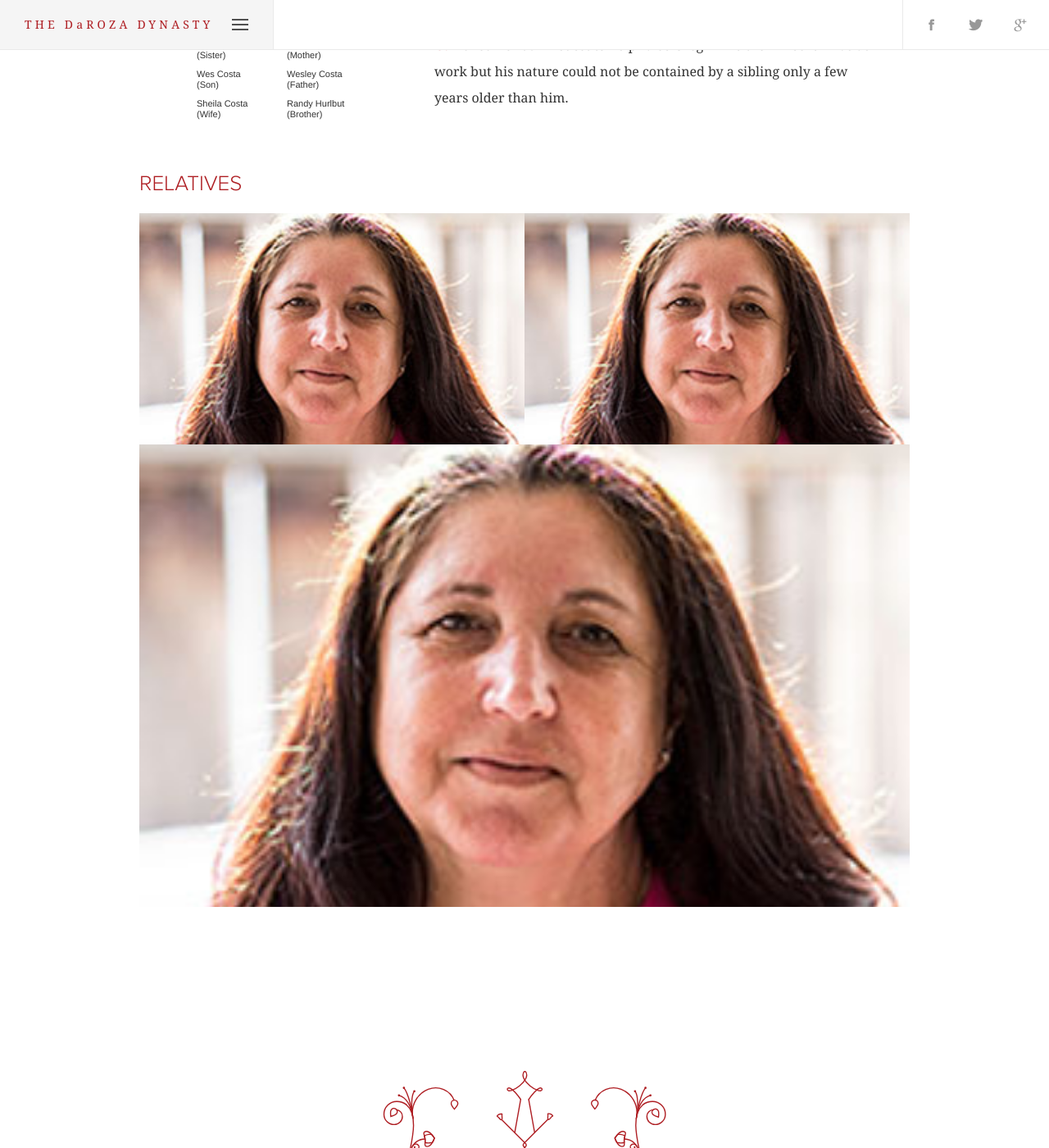
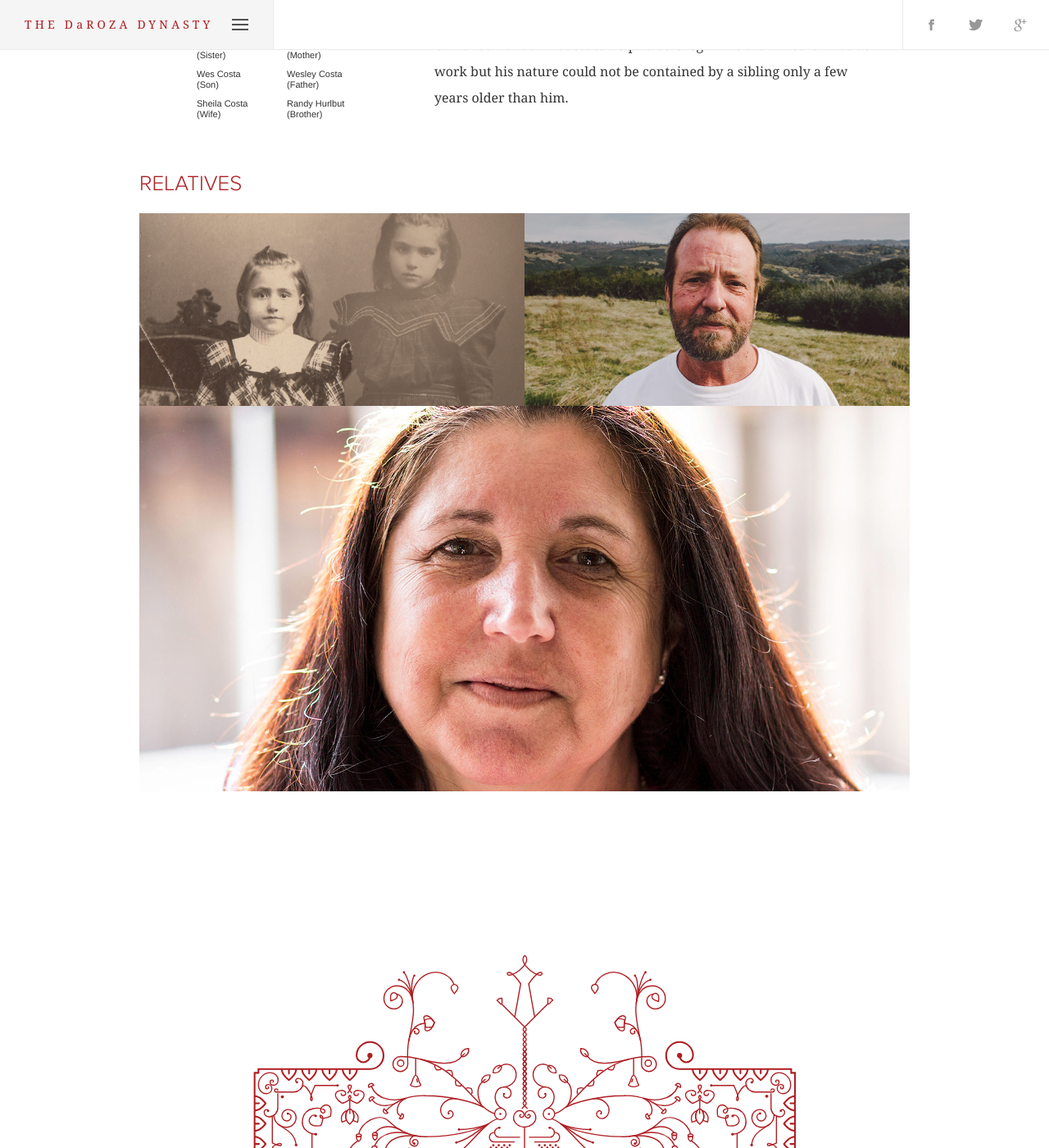
Before and after one commit to travisneilson/DaRoza, a Jekyll site: the page built from _posts/2013-11-23-julia-coster.html, in a window 1280 px wide and 1400 px high, scrolled down 1525 px. Shown: the whole window at 82% size. Built offline with Jekyll 4.4.1, drawn with Linux system fonts in a browser that asks for light colours.

Commit message:
small change to relatives section

```diff
--- a/_posts/2013-11-23-julia-coster.html
+++ b/_posts/2013-11-23-julia-coster.html
@@ -74,9 +74,9 @@ htmlclass: page-profile julia-coster
     <h3>Relatives</h3>
 
     <div class="relatives-grid">
-      <a href="" class="relatives-grid-unit-1" style="background-image: url(/assets/img/card-thumbs/gail-haggard.jpg);" data-relation="His Sister"></a>
-      <a href="" class="relatives-grid-unit-1" style="background-image: url(/assets/img/card-thumbs/gail-haggard.jpg);" data-relation="His Mother"></a>
-      <a href="" class="relatives-grid-unit-3" style="background-image: url(/assets/img/card-thumbs/gail-haggard.jpg);" data-relation="His Wife"></a>
+      <a href="" class="relatives-grid-unit-1" style="background-image: url(/assets/img/julia/portrait-julia.jpg);" data-relation="His Sister"></a>
+      <a href="" class="relatives-grid-unit-1" style="background-image: url(/assets/img/greg/portrait-greg.jpg);" data-relation="His Mother"></a>
+      <a href="" class="relatives-grid-unit-3" style="background-image: url(/assets/img/gail/portrait-gail-header.jpg);" data-relation="His Wife"></a>
     </div>
 
   </section>
--- a/assets/sass/3-layouts/single.sass
+++ b/assets/sass/3-layouts/single.sass
@@ -186,7 +186,7 @@ figure.four-by-four
 
     .relatives-grid-unit-1
       background:
-        color: pink
+        color: #ccc
         size: 100% auto
         position: center
         repeat: no-repeat
@@ -213,7 +213,7 @@ figure.four-by-four
         display: block
         position: relative
         width: 100%
-        padding-top: 60%
+        padding-top: 50%
 
     .relative-title
       +position(absolute, 0 0px 0px 0px)
```
Also changed, not shown: assets/css/screen.css.
